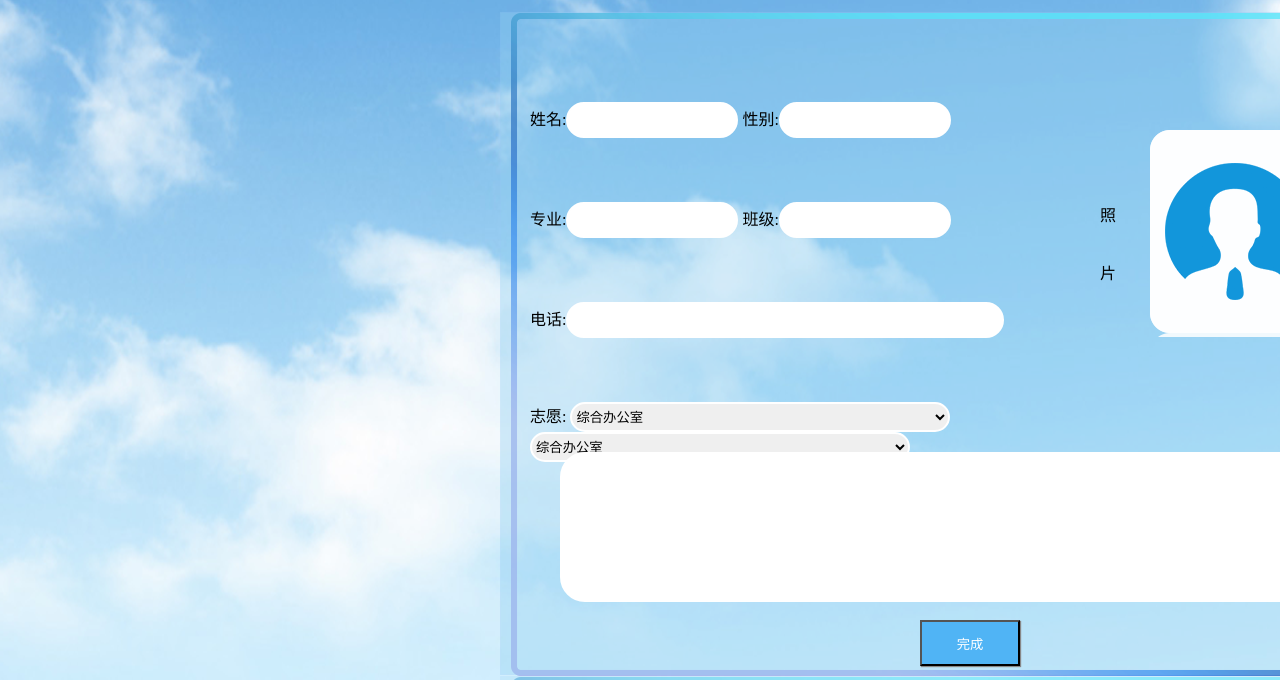
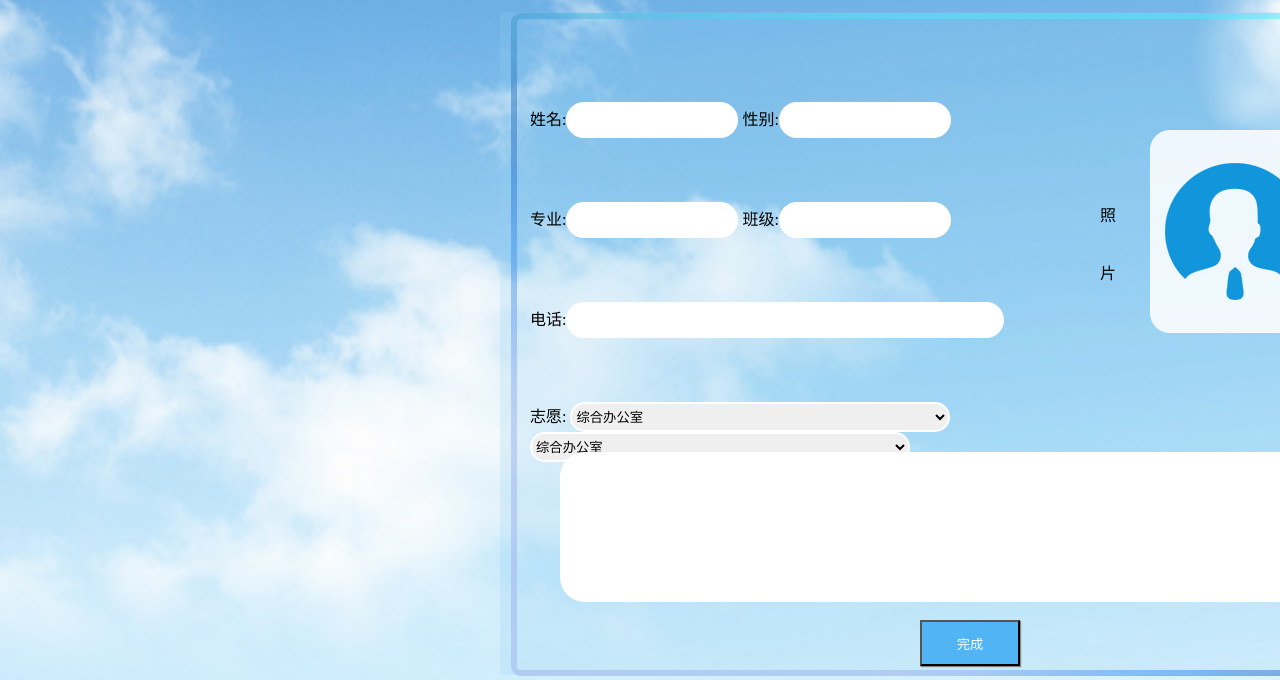
Before and after one commit to Mwm0-0/A-work, a plain HTML site: page index.html in a window 1280 px wide. Shown: the part 190-870 px from the top of the page. Drawn offline with Linux system fonts and the light colour scheme.

Commit message:
Update css/css.css

```diff
--- a/css/css.css
+++ b/css/css.css
@@ -19,7 +19,7 @@ body {
 .image {
   margin-left: 500px;
   margin-top: 50px;
-  background-image: url(../images/border.png);
+  image: url(../images/border.png);
 }
 
 input{
@@ -58,7 +58,7 @@ input{
   position: absolute;
   left: 1150px;
   top: 320px;
-  background-image: url(../images/photo-1.png);
+  image: url(../images/photo-1.png);
 }
 
 .phone{
```
